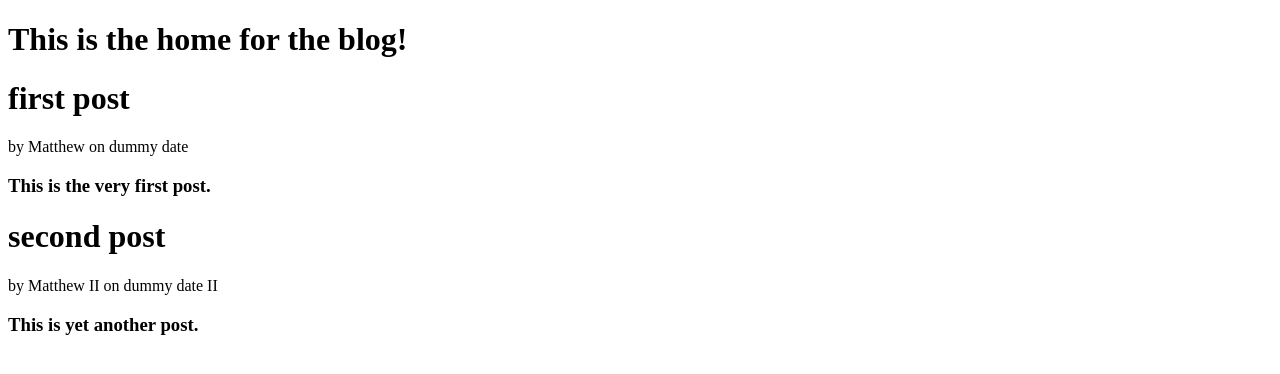
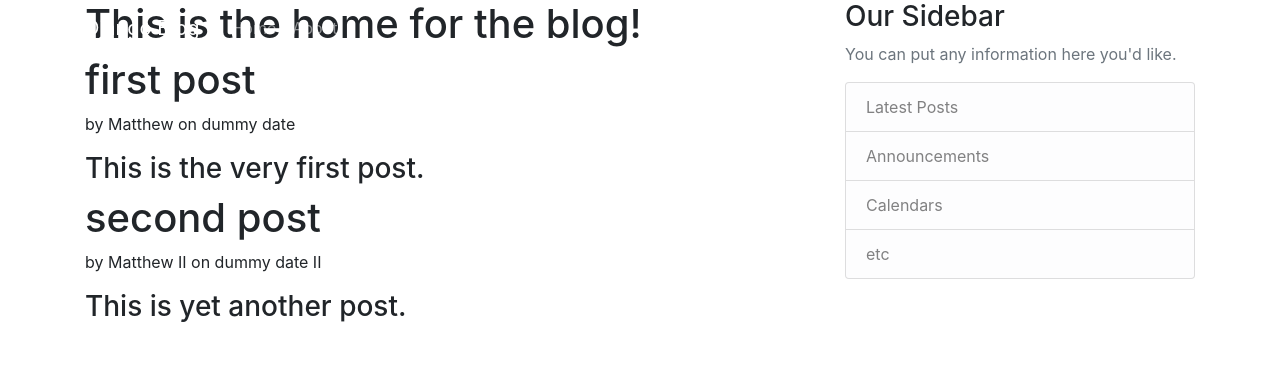
Before and after one commit to MthwBrwn/Blog-project, a Django app: page / in a window 1280 px wide. Shown: the top 374 px of the page. Run offline with Django 3.2, Linux system fonts and the light colour scheme; some libraries are stand-ins or nearby versions.

Commit message:
added bootstrap and nav bar formatting

```diff
--- a/blog/blogpage/templates/blogpage/base.html
+++ b/blog/blogpage/templates/blogpage/base.html
@@ -1,22 +1,70 @@
 <!DOCTYPE html>
 <html >
     <head>
+
+        <!-- Required meta tags -->
         <meta charset="utf-8">
-        <meta http-equiv="X-UA-Compatible" content="IE=edge">
-        <meta name="description" content="">
-        <meta name="viewport" content="width=device-width, initial-scale=1">
-        <link rel="stylesheet" href="">
+        <meta name="viewport" content="width=device-width, initial-scale=1, shrink-to-fit=no">
+
+        <!-- Bootstrap CSS -->
+        <link rel="stylesheet" href="https://stackpath.bootstrapcdn.com/bootstrap/4.3.1/css/bootstrap.min.css" integrity="sha384-ggOyR0iXCbMQv3Xipma34MD+dH/1fQ784/j6cY/iJTQUOhcWr7x9JvoRxT2MZw1T" crossorigin="anonymous">
+
         {% if title %}
-            <title> Django Blog - {{post.title}} </title>
+            <title> Django Blog - {{title}} </title>
 
         {% else %}
             <title> Django Blog </title>
         {% endif %}
+
     </head>
     <body>
-            {% block content %}
+        <header class="site-header">
+            <nav class="navbar navbar-expand-md navbar-dark bg-steel fixed-top">
+                <div class="container">
+                <a class="navbar-brand mr-4" href="/">Django Blog</a>
+                <button class="navbar-toggler" type="button" data-toggle="collapse" data-target="#navbarToggle" aria-controls="navbarToggle" aria-expanded="false" aria-label="Toggle navigation">
+                <span class="navbar-toggler-icon"></span>
+                </button>
+                    <div class="collapse navbar-collapse" id="navbarToggle">
+                        <div class="navbar-nav mr-auto">
+                        <a class="nav-item nav-link" href="/">Home</a>
+                        <a class="nav-item nav-link" href="/about">About</a>
+                        </div>
+                        <!-- Navbar Right Side -->
+                        <div class="navbar-nav">
+                        <a class="nav-item nav-link" href="#">Login</a>
+                        <a class="nav-item nav-link" href="#">Register</a>
+                        </div>
+                    </div>
+                </div>
+            </nav>
+        </header>
+        <main role="main" class="container">
+            <div class="row">
+                <div class="col-md-8">
+                {% block content %}
+                {% endblock %}
+                </div>
+                <div class="col-md-4">
+                    <div class="content-section">
+                        <h3>Our Sidebar</h3>
+                        <p class='text-muted'>You can put any information here you'd like.
+                        <ul class="list-group">
+                            <li class="list-group-item list-group-item-light">Latest Posts</li>
+                            <li class="list-group-item list-group-item-light">Announcements</li>
+                            <li class="list-group-item list-group-item-light">Calendars</li>
+                            <li class="list-group-item list-group-item-light">etc</li>
+                        </ul>
+                        </p>
+                    </div>
+                </div>
+            </div>
+        </main>
 
-            {% endblock content %}
-
+        <!-- Optional JavaScript -->
+        <!-- jQuery first, then Popper.js, then Bootstrap JS -->
+        <script src="https://code.jquery.com/jquery-3.3.1.slim.min.js" integrity="sha384-q8i/X+965DzO0rT7abK41JStQIAqVgRVzpbzo5smXKp4YfRvH+8abtTE1Pi6jizo" crossorigin="anonymous"></script>
+        <script src="https://cdnjs.cloudflare.com/ajax/libs/popper.js/1.14.7/umd/popper.min.js" integrity="sha384-UO2eT0CpHqdSJQ6hJty5KVphtPhzWj9WO1clHTMGa3JDZwrnQq4sF86dIHNDz0W1" crossorigin="anonymous"></script>
+        <script src="https://stackpath.bootstrapcdn.com/bootstrap/4.3.1/js/bootstrap.min.js" integrity="sha384-JjSmVgyd0p3pXB1rRibZUAYoIIy6OrQ6VrjIEaFf/nJGzIxFDsf4x0xIM+B07jRM" crossorigin="anonymous"></script>
     </body>
 </html>
```
